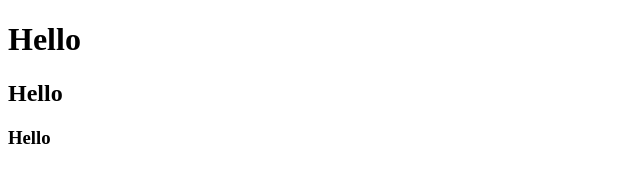
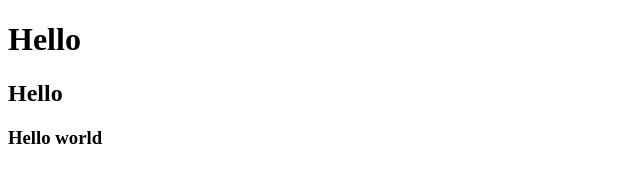
Before and after one commit to Bichvy12/febasic, a plain HTML site: page index.html in a window 1280 px wide. Shown: the full height of the page, 0-640 px from the left. Drawn offline with Linux system fonts and the light colour scheme.

Commit message:
update: add hello world text

```diff
--- a/index.html
+++ b/index.html
@@ -8,7 +8,8 @@
 <body>
     <h1>Hello</h1>
     <h2>Hello</h2>
-    <h3>Hello</h3>
+    <h3>Hello world</h3>
+
 
 </body>
 </html>
```
